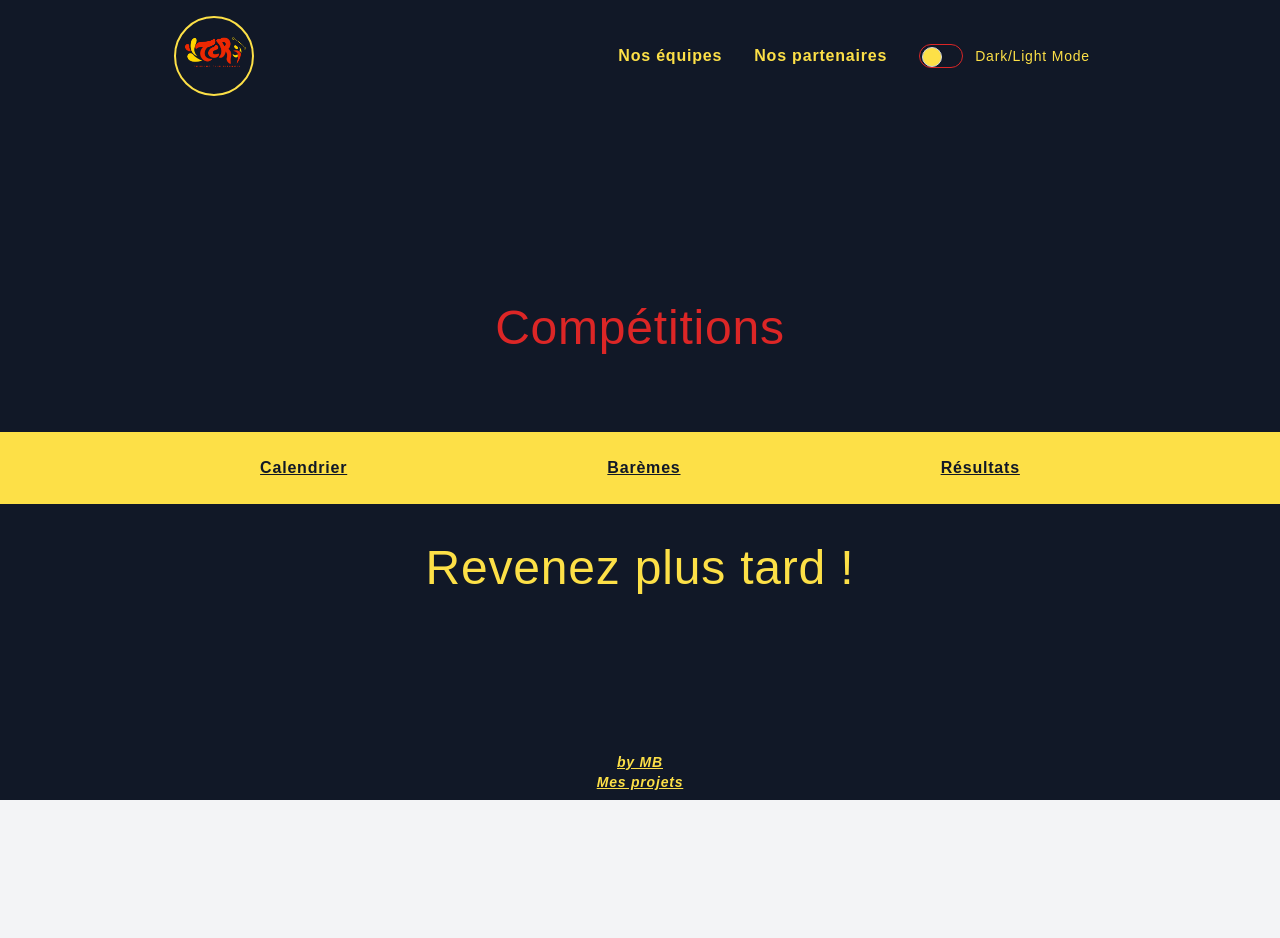
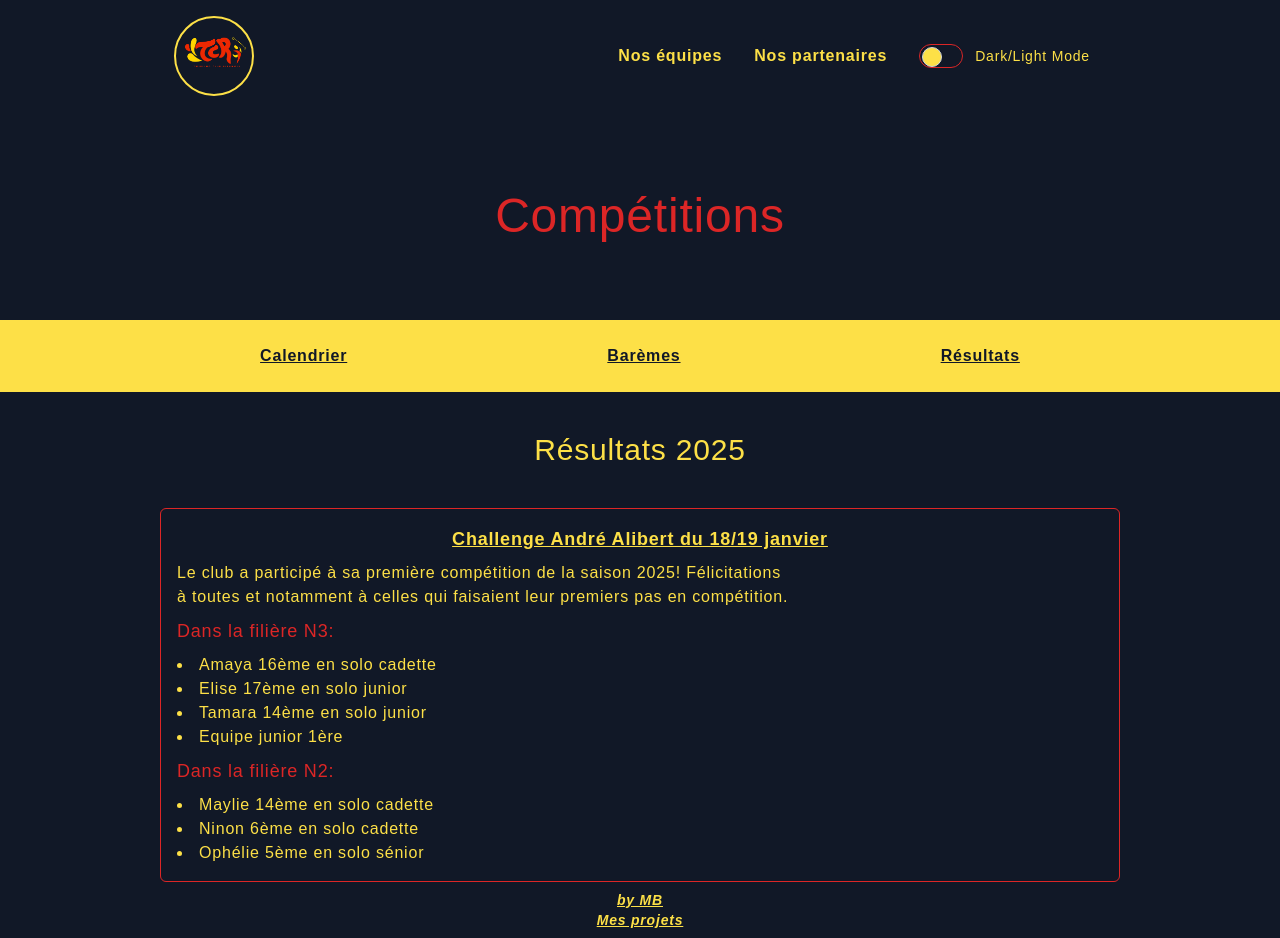
Before and after one commit to Marjo-dev31/TCR, an Angular app: page /competition/results in a window 1280 px wide. Before the commit the page ends 800 px from the top, so only its background shows below. Built offline with nearby package versions, Linux system fonts and the light colour scheme; a web font is replaced by a local one.

Commit message:
feat(competition) add result of challenge january

```diff
--- a/src/app/pages/competition/calendar/calendar.component.html
+++ b/src/app/pages/competition/calendar/calendar.component.html
@@ -14,9 +14,6 @@
         <th class="border p-4 bg-yellow-50 text-gray-900 border-gray-900">
           Lieux
         </th>
-        <th class="border p-4 bg-yellow-50 text-gray-900 border-gray-900">
-          Ordre de Passage
-        </th>
       </tr>
     </thead>
     <tbody>
@@ -25,106 +22,90 @@
         <td class="border border-b-4 p-4">18 et 19</td>
         <td class="border border-b-4 p-4">Challenge André Alibert</td>
         <td class="border border-b-4 p-4">Villefranche de Lauragais</td>
-        <td class="border border-b-4 p-4"><a href=""></a></td>
       </tr>
       <tr>
         <th class="border border-b-4" rowspan="2">Février</th>
         <td class="border p-4">8 et 9</td>
         <td class="border p-4">
-          Championnat départemental 09, 12, 65 toutes filières et 31 filière N1
+          Championnat départemental filières N1 et N2
         </td>
         <td class="border p-4">St Jory</td>
-        <td class="border p-4"><a href=""></a></td>
       </tr>
       <tr>
         <td class="border border-b-4 p-4">15 et 16</td>
         <td class="border border-b-4 p-4">
-          Championnat départemental 31 filières N2 et N3
+          Championnat départemental filière N3
         </td>
         <td class="border border-b-4 p-4">Villefranche de Lauragais</td>
-        <td class="border border-b-4 p-4"><a href=""></a></td>
       </tr>
       <tr>
         <th class="border border-b-4" rowspan="2">Mars</th>
         <td class="border p-4">8 et 9</td>
         <td class="border p-4">Séléctif N1/N2</td>
         <td class="border p-4">Blagnac</td>
-        <td class="border p-4"><a href=""></a></td>
       </tr>
       <tr>
         <td class="border border-b-4 p-4">15 et 16</td>
         <td class="border border-b-4 p-4">Séléctif N2/N3</td>
         <td class="border border-b-4 p-4">Rieumes</td>
-        <td class="border border-b-4 p-4"><a href=""></a></td>
       </tr>
       <tr>
         <th class="border border-b-4" rowspan="4">Avril</th>
         <td class="border p-4">5 et 6</td>
         <td class="border p-4">Régional N2</td>
         <td class="border p-4">Cransac</td>
-        <td class="border p-4"><a href=""></a></td>
       </tr>
       <tr>
         <td class="border p-4">12 et 13</td>
         <td class="border p-4">Régional N1</td>
         <td class="border p-4">Aixe-Sur-Vienne</td>
-        <td class="border p-4"><a href=""></a></td>
       </tr>
       <tr>
         <td class="border p-4">19 et 20</td>
         <td class="border p-4">Régional N3</td>
         <td class="border p-4">Auterive</td>
-        <td class="border p-4"><a href=""></a></td>
       </tr>
       <tr>
         <td class="border border-b-4 p-4">26 et 27</td>
         <td class="border border-b-4 p-4">Challenge CD31</td>
         <td class="border border-b-4 p-4">Blagnac</td>
-        <td class="border border-b-4 p-4"><a href=""></a></td>
       </tr>
       <tr>
         <th class="border border-b-4" rowspan="3">Mai</th>
         <td class="border p-4">3 et 4</td>
         <td class="border p-4">Demi-finale N2</td>
         <td class="border p-4">Castelnaudary</td>
-        <td class="border p-4"><a href=""></a></td>
       </tr>
       <tr>
         <td class="border p-4">10 et 11</td>
         <td class="border p-4">Demi-finale N1</td>
         <td class="border p-4">?</td>
-        <td class="border p-4"><a href=""></a></td>
       </tr>
       <tr>
         <td class="border border-b-4 p-4">17 et 18</td>
         <td class="border border-b-4 p-4">Demi-finale N3</td>
         <td class="border border-b-4 p-4">Chatellerault</td>
-        <td class="border border-b-4 p-4"><a href=""></a></td>
       </tr>
       <tr>
         <th class="border border-b-4" rowspan="4">Juin</th>
         <td class="border p-4">31 mai/1er juin</td>
         <td class="border p-4">Finale N2</td>
         <td class="border p-4">?</td>
-        <td class="border p-4"><a href=""></a></td>
       </tr>
       <tr>
         <td class="border p-4">14 et 15</td>
         <td class="border p-4">Finale N1</td>
         <td class="border p-4">?</td>
-        <td class="border p-4"><a href=""></a></td>
       </tr>
       <tr>
         <td class="border p-4">21 et 22</td>
         <td class="border p-4">Finale N3</td>
         <td class="border p-4">?</td>
-        <td class="border p-4"><a href=""></a></td>
       </tr>
       <tr>
         <td class="border border-b-4 p-4">29</td>
         <td class="border border-b-4 p-4">Fête du club</td>
         <td class="border border-b-4 p-4">Rieumes</td>
-        <td class="border border-b-4 p-4"><a href=""></a></td>
       </tr>
     </tbody>
   </table>
--- a/src/app/pages/competition/results/results.component.html
+++ b/src/app/pages/competition/results/results.component.html
@@ -1,3 +1,26 @@
 <div class="dark:text-yellow-300">
-  <p class="text-center text-5xl h-full my-10">Revenez plus tard !</p>
+  <h1 class="text-center text-3xl h-full my-10">Résultats 2025</h1>
 </div>
+<div class="flex justify-center">
+  <div class="dark:text-yellow-300 border border-red-600 rounded-md w-3/4 p-4 space-y-2">
+    <h2 class="text-center underline font-bold text-lg">Challenge André Alibert du 18/19 janvier</h2>
+    <p class="text-balance">
+      Le club a participé à sa première compétition de la saison 2025!
+      Félicitations à toutes et notamment à celles qui faisaient leur premiers
+      pas en compétition.
+    </p>
+    <h3 class="text-red-600 text-lg">Dans la filière N3:</h3>
+    <ul class="list-disc list-inside">
+      <li class="">Amaya 16ème en solo cadette</li>
+      <li>Elise 17ème en solo junior</li>
+      <li>Tamara 14ème en solo junior</li>
+      <li>Equipe junior 1ère</li>
+    </ul>
+    <h3 class="text-red-600 text-lg">Dans la filière N2:</h3>
+    <ul class="list-disc list-inside">
+      <li>Maylie 14ème en solo cadette</li>
+      <li>Ninon 6ème en solo cadette</li>
+      <li>Ophélie 5ème en solo sénior</li>
+    </ul>
+  </div>
+</div>
```
